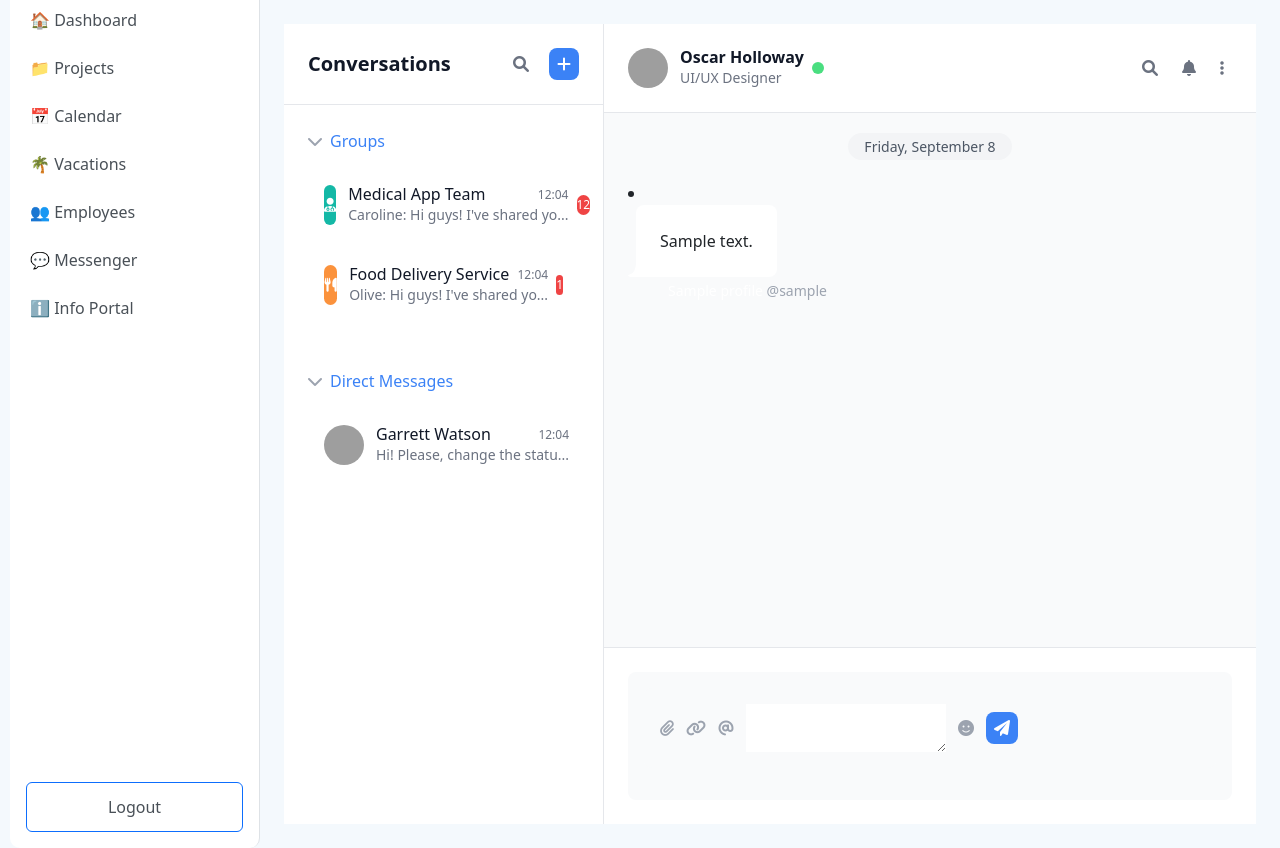
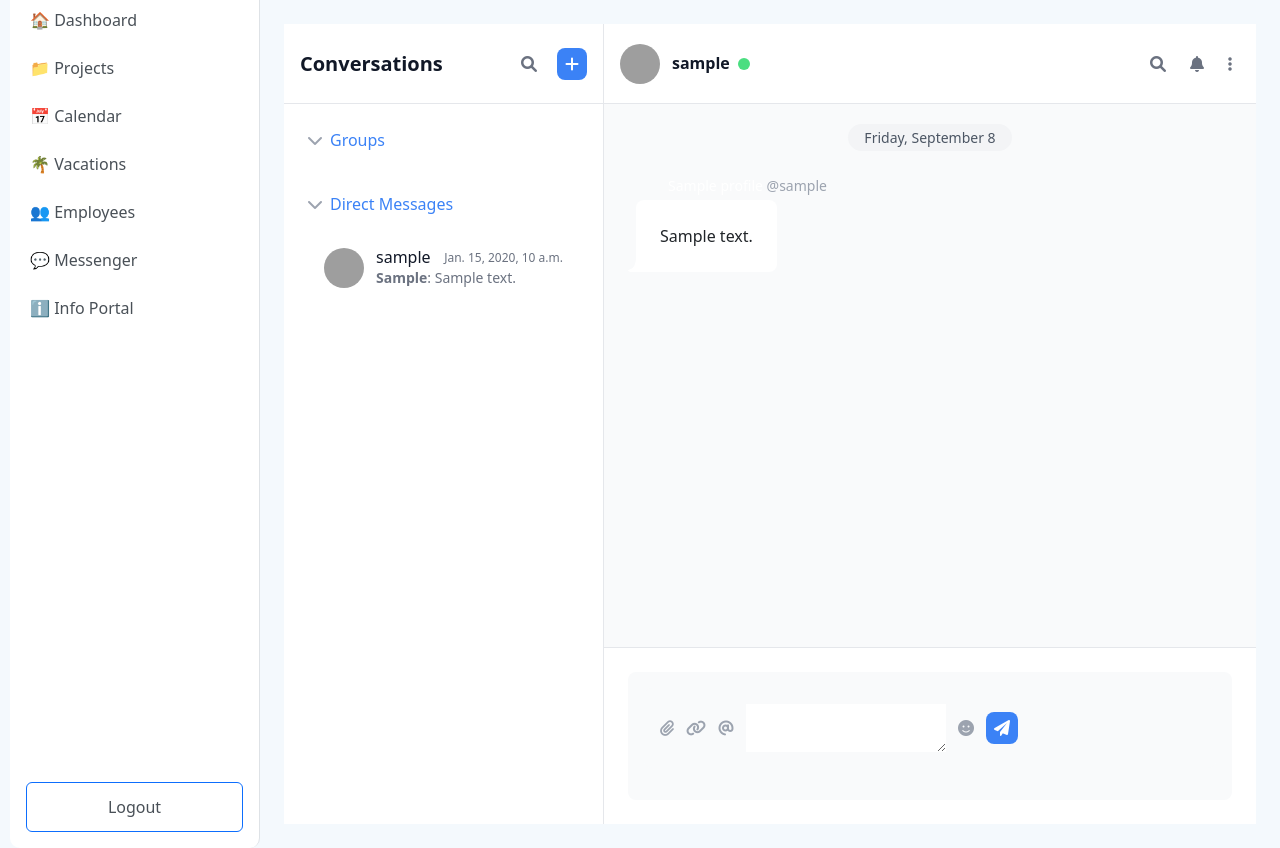
Before and after one commit to xDang04/Dashboard-Gozic, a Django app: template Gozic/templates/Messenger/messenger.html in a window 1280 px wide. Shown: the part 81-929 px from the top of the page. Run offline with Django 5.2, Linux system fonts and the light colour scheme; the template is opened without the code that fills it: most values are stand-ins (such as "Sample title", 1, 10 or a date in 2020); form fields are guessed from the names that the template uses; some libraries are stand-ins or nearby versions; grey boxes are pictures that could not be loaded.

Commit message:
Feat: add template for messenger

```diff
--- a/Gozic/templates/Messenger/chat_message.html
+++ b/Gozic/templates/Messenger/chat_message.html
@@ -10,8 +10,14 @@
         </div>
     </li>
 {% else %}
-    <li>
-        <div class="flex justify-start">
+    <li class="list-none">
+        <div class="text-sm font-light py-1 ml-10">
+            <a href="{% url "start-chat" message.author.username%}">
+                <span class="text-white">{{ message.author.profile.name }}</span>
+                <span class="text-gray-400">@{{ message.author.username }}</span>
+            </a>
+        </div>
+        <div class="group flex justify-start">
             {% comment %} <div class="flex items-end mr-2">
                 {% if message.author and message.author.username %}
                     <a href="{% url 'profile' message.author.username %}">
@@ -26,13 +32,14 @@
                     <path fill="white" d="M2.8,13L8,13L8,0.2C7.1,5.5,6.5,8.7,1.7,10.4C-1.6,11.5,1,13,2.8,13z"></path>
                 </svg>
             </div>
-            <div class="bg-white p-4 max-w-[75%] rounded-r-lg rounded-tl-lg">
+            <div class="bodyMessage bg-white p-4 max-w-[75%] rounded-r-lg rounded-tl-lg hover:bg-blue-700 transition-colors duration-300">
                 <span>{{ message.body }}</span>
             </div>
+            <svg xmlns="http://www.w3.org/2000/svg" fill="none" viewBox="0 0 24 24" stroke-width="1.5" stroke="currentColor" class="size-6 hidden group-hover:block">
+            <path stroke-linecap="round" stroke-linejoin="round" d="m16.862 4.487 1.687-1.688a1.875 1.875 0 1 1 2.652 2.652L10.582 16.07a4.5 4.5 0 0 1-1.897 1.13L6 18l.8-2.685a4.5 4.5 0 0 1 1.13-1.897l8.932-8.931Zm0 0L19.5 7.125M18 14v4.75A2.25 2.25 0 0 1 15.75 21H5.25A2.25 2.25 0 0 1 3 18.75V8.25A2.25 2.25 0 0 1 5.25 6H10" />
+            </svg>
+
         </div>
-        <div class="text-sm font-light py-1 ml-10">
-            <span class="text-white">{{ message.author.profile.name }}</span>
-            <span class="text-gray-400">@{{ message.author.username }}</span>
-        </div>
+
     </li>
 {% endif %}
--- /dev/null
+++ b/Gozic/templates/Messenger/directmessage.html
@@ -0,0 +1,26 @@
+{% for group in allGroup %}
+    {% if group.name and not group.is_group %}
+    <a href="{% url 'chatroom' group.name %}" class=" hover:bg-gray-50 ">
+
+    <div class="space-y-1">
+        <div class="flex items-center p-3 hover:bg-gray-50 rounded-lg">
+            <img src="https://images.unsplash.com/photo-1472099645785-5658abf4ff4e?w=40&h=40&fit=crop&crop=face" class="w-10 h-10 rounded-full mr-3" alt="Garrett">
+            <div class="flex-1">
+                <div class="flex items-center justify-between">
+                    <h3 class="font-medium text-gray-900">
+                        {% for member in group.members.all %}
+                                {% if member != user %}
+                                    {{ member.username }}
+                                {% endif %}
+                            {% endfor %}</h3>
+                    <span class="text-xs text-gray-500">{{group.lastest_time}}</span>
+                </div>
+                <p class="text-sm text-gray-500 truncate"><strong>{{ group.lastest_sender }}</strong>: {{group.lastest_message | truncatechars:30}}</p>
+            </div>
+        </div>
+
+
+    </div>
+</a>
+    {% endif %}
+{% endfor %}
--- /dev/null
+++ b/Gozic/templates/Messenger/group.html
@@ -0,0 +1,23 @@
+{% for group in allGroup %}
+    {% if group.name and group.is_group %}
+    <a href="{% url 'chatroom' group.name %}" class=" hover:bg-gray-50 ">
+
+    <div class="space-y-1">
+        <div class="flex items-center p-3 hover:bg-gray-50 rounded-lg">
+            <div class="w-10 h-10 bg-teal-500 rounded-full flex items-center justify-center mr-3">
+                <i class="fas fa-user-md text-white text-sm"></i>
+            </div>
+            <div class="flex-1">
+                <div class="flex items-center justify-between">
+                    <h3 class="font-medium text-gray-900">{{group.name}}</h3>
+                    <span class="text-xs text-gray-500">{{group.lastest_time}}</span>
+                </div>
+                <p class="text-sm text-gray-500 truncate"><strong>{{ group.lastest_sender }}</strong>: {{group.lastest_message | truncatechars:30}}</p>
+            </div>
+        </div>
+
+
+    </div>
+</a>
+    {% endif %}
+{% endfor %}
--- a/Gozic/templates/Messenger/messenger.html
+++ b/Gozic/templates/Messenger/messenger.html
@@ -5,7 +5,7 @@
     <!-- Left Sidebar -->
     <div class="w-80 bg-white border-r border-gray-200 flex flex-col">
         <!-- Header -->
-        <div class="p-4 border-b border-gray-200 flex items-center justify-between">
+        <div class="pl-4 pr-4 h-20 border-b border-gray-200 flex items-center justify-between">
             <h1 class="text-xl font-semibold text-gray-900">Conversations</h1>
             <div class="flex items-center space-x-3">
                 <button class="p-2 hover:bg-gray-100 rounded-lg">
@@ -18,45 +18,13 @@
         </div>
 
         <!-- Groups Section -->
-        <div class="p-4">
+        <div id="GroupMessage" class="p-4">
+
             <div class="flex items-center mb-3">
                 <i class="fas fa-chevron-down text-gray-400 mr-2"></i>
                 <span class="text-blue-500 font-medium">Groups</span>
             </div>
-
-            <!-- Medical App Team -->
-            <div class="flex items-center p-3 hover:bg-gray-50 rounded-lg mb-2">
-                <div class="w-10 h-10 bg-teal-500 rounded-full flex items-center justify-center mr-3">
-                    <i class="fas fa-user-md text-white text-sm"></i>
-                </div>
-                <div class="flex-1">
-                    <div class="flex items-center justify-between">
-                        <h3 class="font-medium text-gray-900">Medical App Team</h3>
-                        <span class="text-xs text-gray-500">12:04</span>
-                    </div>
-                    <p class="text-sm text-gray-500 truncate">Caroline: Hi guys! I've shared yo...</p>
-                </div>
-                <div class="bg-red-500 text-white text-xs rounded-full w-5 h-5 flex items-center justify-center ml-2">
-                    12
-                </div>
-            </div>
-
-            <!-- Food Delivery Service -->
-            <div class="flex items-center p-3 hover:bg-gray-50 rounded-lg mb-4">
-                <div class="w-10 h-10 bg-orange-400 rounded-full flex items-center justify-center mr-3">
-                    <i class="fas fa-utensils text-white text-sm"></i>
-                </div>
-                <div class="flex-1">
-                    <div class="flex items-center justify-between">
-                        <h3 class="font-medium text-gray-900">Food Delivery Service</h3>
-                        <span class="text-xs text-gray-500">12:04</span>
-                    </div>
-                    <p class="text-sm text-gray-500 truncate">Olive: Hi guys! I've shared yo...</p>
-                </div>
-                <div class="bg-red-500 text-white text-xs rounded-full w-5 h-5 flex items-center justify-center ml-2">
-                    1
-                </div>
-            </div>
+            {% include "Messenger/group.html" %}
         </div>
 
         <!-- Direct Messages Section -->
@@ -67,40 +35,46 @@
             </div>
 
             <!-- Contact List -->
-            <div class="space-y-1">
-                <!-- Garrett Watson -->
-                <div class="flex items-center p-3 hover:bg-gray-50 rounded-lg">
-                    <img src="https://images.unsplash.com/photo-1472099645785-5658abf4ff4e?w=40&h=40&fit=crop&crop=face" class="w-10 h-10 rounded-full mr-3" alt="Garrett">
-                    <div class="flex-1">
-                        <div class="flex items-center justify-between">
-                            <h3 class="font-medium text-gray-900">Garrett Watson</h3>
-                            <span class="text-xs text-gray-500">12:04</span>
-                        </div>
-                        <p class="text-sm text-gray-500 truncate">Hi! Please, change the statu...</p>
-                    </div>
-                </div>
-
-
-            </div>
+            {% include "Messenger/directmessage.html" %}
         </div>
     </div>
 
     <!-- Main Chat Area -->
     <div class="flex-1 flex flex-col">
         <!-- Chat Header -->
-        <div class="bg-white border-b border-gray-200 p-4 flex items-center justify-between">
+        <div class="bg-white border-b border-gray-200 h-20 pl-4 pr-4 flex items-center justify-between">
             <div class="flex items-center">
                 <img src="https://images.unsplash.com/photo-1500648767791-00dcc994a43e?w=40&h=40&fit=crop&crop=face" class="w-10 h-10 rounded-full mr-3" alt="Oscar">
                 <div>
-                    <h2 class="font-semibold text-gray-900">Oscar Holloway</h2>
-                    <p class="text-sm text-gray-500">UI/UX Designer</p>
+                    <h2 class="font-semibold text-gray-900">
+                        {% if crrGroup.is_group %}
+                            {{ crrGroup.name }}
+                        {% else %}
+                            {% for member in crrGroup.members.all %}
+                                {% if member != user %}
+                                    {{ member.username }}
+                                {% endif %}
+                            {% endfor %}
+                        {% endif %}
+                    </h2>
+                    <p id="onlineUser" class="text-sm text-gray-500"></p>
                 </div>
                 <div class="w-3 h-3 bg-green-400 rounded-full ml-2"></div>
             </div>
             <div class="flex items-center space-x-2">
-                <button class="p-2 hover:bg-gray-100 rounded-lg">
+                <form id="searchForm" action="{% url 'search_message' groupId%}" method="GET" class="top-full left-0 mt-1 hidden">
+                    <input
+                    type="text"
+                    name="search"
+                    placeholder="Tìm kiếm..."
+                    class="border rounded px-2 py-1 text-sm w-40 focus:outline-none focus:ring"
+                    />
+                </form>
+                <button id="toggleSearch" class="p-2 hover:bg-gray-100 rounded-lg">
                     <i class="fas fa-search text-gray-500"></i>
                 </button>
+
+
                 <button class="p-2 hover:bg-gray-100 rounded-lg">
                     <i class="fas fa-bell text-gray-500"></i>
                 </button>
@@ -130,8 +104,8 @@
                     method="POST"
                     class="w-full"
                     hx-ext="ws"
-                    ws-connect="ws/chatroom/chat_group"
                     ws-send
+                    ws-connect="/ws/chatroom/{{ chatroom_name }}"
                     _="on htmx:wsAfterSend reset() me"
                 >
                 {% csrf_token %}
@@ -162,3 +136,51 @@
     </div>
 </div>
 {% endblock content %}
+
+{% block script %}
+<script>
+    window.onload = function () {
+    console.log("[DEBUG] onload running...");
+    const form = document.getElementById('chat_message_form');
+    form.removeAttribute('ws-connect');
+    console.log("[DEBUG] Removed ws-connect from form:", form);
+};
+function connectToGroup(username, groupName, groupId) {
+    const form = document.getElementById('chat_message_form');
+
+    fetch(`chat/${username}/${groupId}`, {
+        method: 'GET',
+        headers: {
+            'X-Requested-With': 'XMLHttpRequest'
+        }
+    })
+    .then(response => {
+        if (response.ok) {
+
+            if (form.hasAttribute('ws-connect')) {
+                form.removeAttribute('ws-connect');
+            }
+            const encodedGroupName = encodeURIComponent(groupName);
+            form.setAttribute('ws-connect', `/ws/chatroom/${encodedGroupName}`);
+            htmx.process(form);
+
+        } else {
+            console.error('Gọi URL thất bại:');
+        }
+    })
+    .catch(error => {
+        console.error('Lỗi khi gọi URL:', error);
+    });
+}
+const toggleBtn = document.getElementById('toggleSearch');
+  const searchForm = document.getElementById('searchForm');
+
+  toggleBtn.addEventListener('click', () => {
+    searchForm.classList.toggle('hidden');
+    if (!searchForm.classList.contains('hidden')) {
+      searchForm.querySelector('input').focus();
+    }
+  });
+</script>
+
+{% endblock script %}
--- /dev/null
+++ b/Gozic/templates/Messenger/partials/group_p.html
@@ -0,0 +1,3 @@
+<div id="GroupMessage" hx-swap-oob="beforeend">
+{% include "Messenger/group.html" %}
+</div>
--- /dev/null
+++ b/Gozic/templates/Messenger/partials/online_user_p.html
@@ -0,0 +1 @@
+<p id="onlineUser" class="text-sm text-gray-500" hx-swap-oob="outerHTML">{{online_count}} online</p>
```
Also changed, not shown: Gozic/templates/Messenger/partials/chat_message_p.html (+4 -4 lines).
